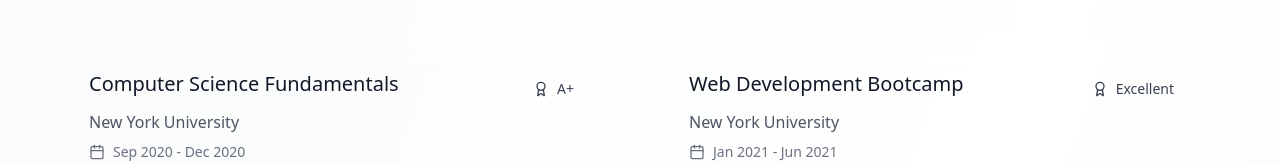
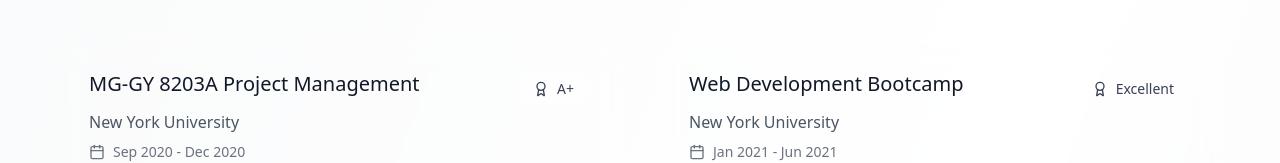
Before and after one commit to hamidrizvi4/course-chronicle-display, a React (Vite) app: page / in a window 1280 px wide. Shown: the part 536-699 px from the top of the page. Built offline with nearby package versions, Linux system fonts and the light colour scheme.

Commit message:
Add course: MG-GY 8203A Project Management

```diff
--- a/src/pages/Index.tsx
+++ b/src/pages/Index.tsx
@@ -1,4 +1,3 @@
-
 import Header from "../components/Header";
 import CourseCard from "../components/CourseCard";
 import SkillsSection from "../components/SkillsSection";
@@ -7,7 +6,7 @@ import { BookText, Mail, Phone, MapPin } from "lucide-react";
 const Index = () => {
   const courses = [
     {
-      title: "Computer Science Fundamentals",
+      title: "MG-GY 8203A Project Management",
       institution: "New York University",
       duration: "Sep 2020 - Dec 2020",
       description: "Comprehensive introduction to computer science covering programming fundamentals, data structures, and algorithmic thinking. This course laid the foundation for my technical journey.",
```
